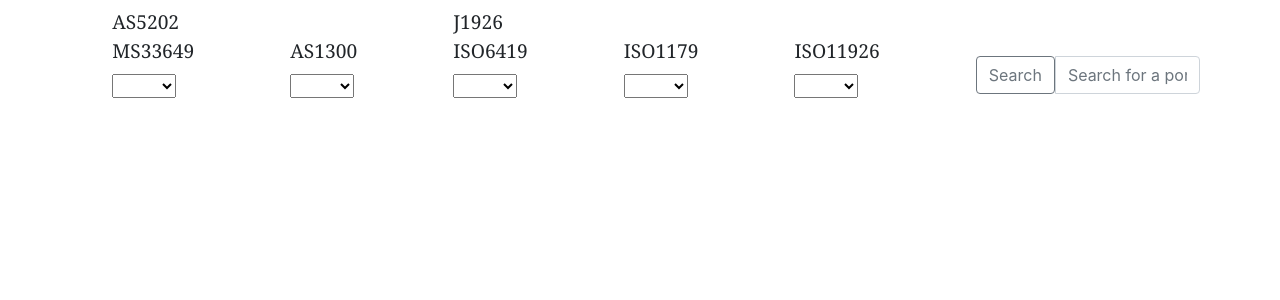
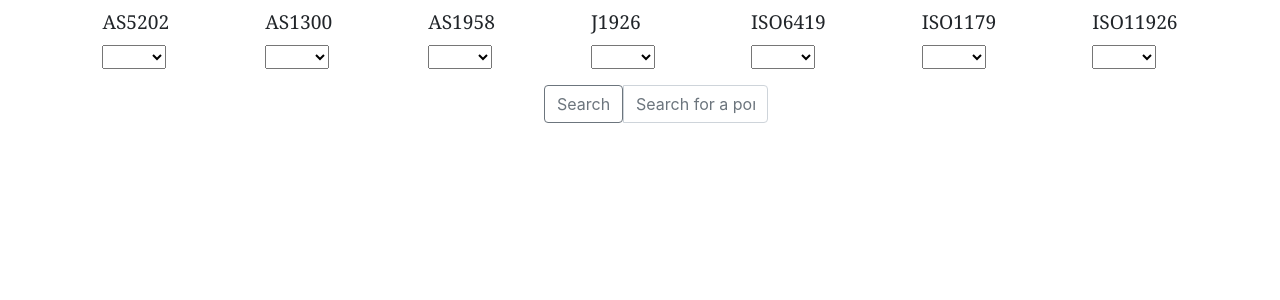
Before and after one commit to MatthewSoutherland/Manufacturing_App, a Flask app: page /ports in a window 1280 px wide. Shown: the part 56-356 px from the top of the page. Run offline with Flask 2, Linux system fonts and the light colour scheme; the visitor is signed in with stand-in values (Sample User, id 1); some libraries are stand-ins or nearby versions.

Commit message:
feat: added remaining labels

```diff
--- a/templates/ports.html
+++ b/templates/ports.html
@@ -1471,9 +1471,7 @@
 <div id="port-container">
   <div class="dropdown-ports">
     <div class="as-ms-ports label-div-port">
-      <label for="as5202-portSelect" class="new-font-style"
-        >AS5202<br />MS33649</label
-      >
+      <label for="as5202-portSelect" class="new-font-style">AS5202</label>
       <select
         class="form-select form-select-sm shorten"
         name="as5202-ports"
@@ -1536,11 +1534,40 @@
         <option value="32">- 32</option>
       </select>
     </div>
+    <div class="as-ports label-div-port">
+      <label for="as1958-portSelect" class="new-font-style">AS1958</label>
+      <select
+        class="form-select form-select-sm shorten"
+        name="as1958-ports"
+        id="as1958-portSelect"
+        aria-label="AS1958 port select box"
+        value=""
+        onchange="{createPortTable(as1958)}"
+      >
+        <option selected></option>
+        <option value="01">- 01</option>
+        <option value="02">- 02</option>
+        <option value="03">- 03</option>
+        <option value="04">- 04</option>
+        <option value="05">- 05</option>
+        <option value="06">- 06</option>
+        <option value="07">- 07</option>
+        <option value="08">- 08</option>
+        <option value="09">- 09</option>
+        <option value="10">- 10</option>
+        <option value="11">- 11</option>
+        <option value="12">- 12</option>
+        <option value="14">- 14</option>
+        <option value="16">- 16</option>
+        <option value="18">- 18</option>
+        <option value="20">- 20</option>
+        <option value="24">- 24</option>
+        <option value="28">- 28</option>
+        <option value="32">- 32</option>
+      </select>
+    </div>
     <div class="j-ports label-div-port">
-      <label for="j1926-ports" class="new-font-style"
-        >J1926 <br />
-        ISO6419</label
-      >
+      <label for="j1926-ports" class="new-font-style">J1926 </label>
       <select
         class="form-select form-select-sm shorten"
         name="j-portSelect"
@@ -1548,6 +1575,32 @@
         id="j1926-portSelect"
         value=""
         onchange="{createPortTable(j1926)}"
+      >
+        <option selected></option>
+        <option value="02">- 02</option>
+        <option value="03">- 03</option>
+        <option value="04">- 04</option>
+        <option value="05">- 05</option>
+        <option value="06">- 06</option>
+        <option value="08">- 08</option>
+        <option value="10">- 10</option>
+        <option value="12">- 12</option>
+        <option value="14">- 14</option>
+        <option value="16">- 16</option>
+        <option value="20">- 20</option>
+        <option value="24">- 24</option>
+        <option value="32">- 32</option>
+      </select>
+    </div>
+    <div class="iso-ports label-div-port">
+      <label for="iso6419-ports" class="new-font-style"> ISO6419</label>
+      <select
+        class="form-select form-select-sm shorten"
+        name="isoPortSelect"
+        aria-label="iso6419 port select box"
+        id="iso6419-portSelect"
+        value=""
+        onchange="{createPortTable(iso6419)}"
       >
         <option selected></option>
         <option value="02">- 02</option>
```
